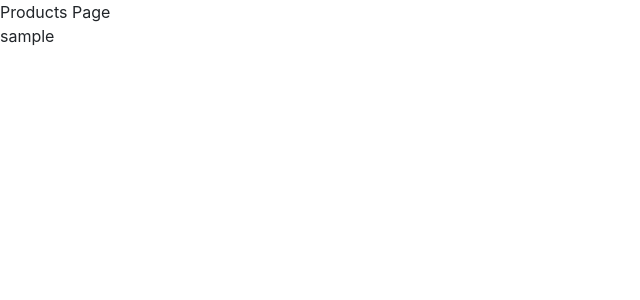
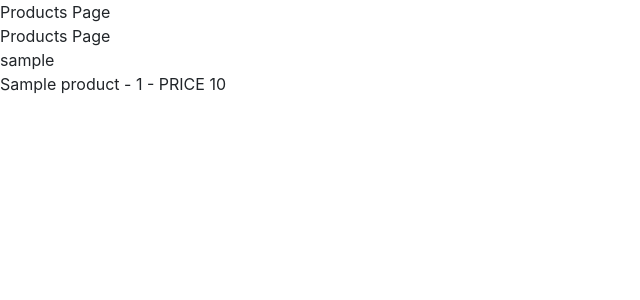
Before and after one commit to ismatbektaylonov-boop/kvnflora, a Node project: template src/views/products.ejs in a window 1280 px wide. Shown: the top 300 px of the page, without its empty margins (0-640 px from the left). Run offline with Node 20 templates, Linux system fonts and the light colour scheme; the template is opened without the code that fills it: most values are stand-ins (such as "Sample title", 1, 10 or a date in 2020); some libraries are stand-ins or nearby versions.

Commit message:
feat: display saved products on the admin products page

```diff
--- a/src/controllers/product.controller.ts
+++ b/src/controllers/product.controller.ts
@@ -11,8 +11,10 @@ const productService = new ProductService()
 productController.getAllProducts = async (req: Request, res: Response) => {
 	try {
 		console.log('getAllProducts')
+		const data = await productService.getAllProducts()
+		console.log('data', data)
 		// console.log("req.member", req.member)
-		res.render('products')
+		res.render('products', { products: data })
 	} catch (err) {
 		console.log('ERROR, getAllProducts:', err)
 		if (err instanceof Errors) res.status(err.code).json(err)
--- a/src/models/Product.service.ts
+++ b/src/models/Product.service.ts
@@ -16,6 +16,12 @@ class ProductService {
 	/* SPA */
 
 	/* SSR */
+	public async getAllProducts(): Promise<Product[]> {
+		const result = await this.productModel.find().exec()
+		if (!result) throw new Errors(HttpCode.NOT_FOUND, Message.NO_DATA_FOUND)
+
+		return result as Product[]
+	}
 
 	public async createNewProduct(input: ProductInput): Promise<Product> {
 		try {
--- a/src/routerAdmin.ts
+++ b/src/routerAdmin.ts
@@ -41,3 +41,5 @@ routerAdmin.post(
 /* User */
 
 export default routerAdmin
+
+// feat: developed updateChosenProduct business logic
--- a/src/views/products.ejs
+++ b/src/views/products.ejs
@@ -3,7 +3,15 @@
 	<body>
 		<div class="format1">Products Page</div>
 		<div>
-			<%=member.memberNick %>
+			<div class="format1">Products Page</div>
+			<div>
+				<%=member.memberNick %>
+			</div>
+			<% products.map((value, key)=> {%>
+				<p>
+					<%= value.productName%> - <%= value.productSize %> - PRICE <%= value.productPrice %>
+				</p>
+				<% }) %>
 		</div>
 	</body>
 
```
